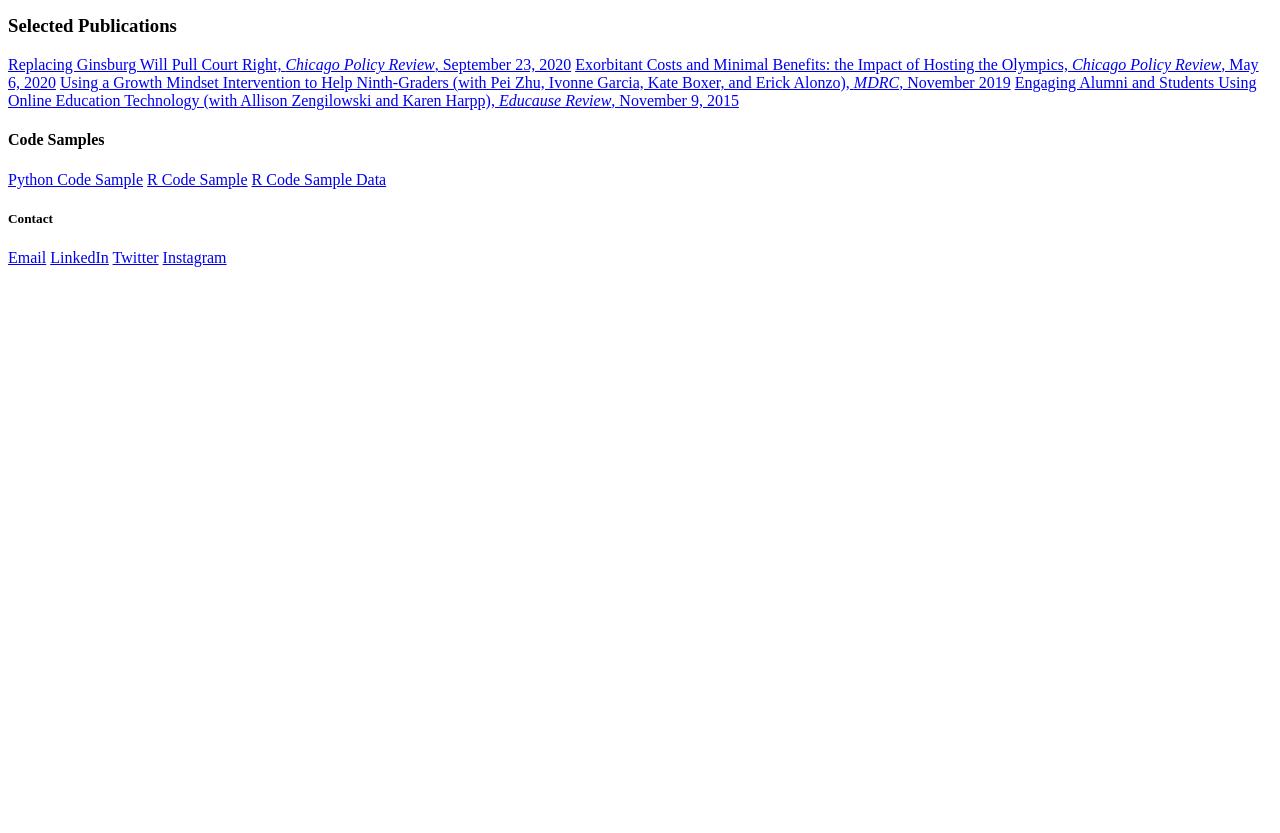
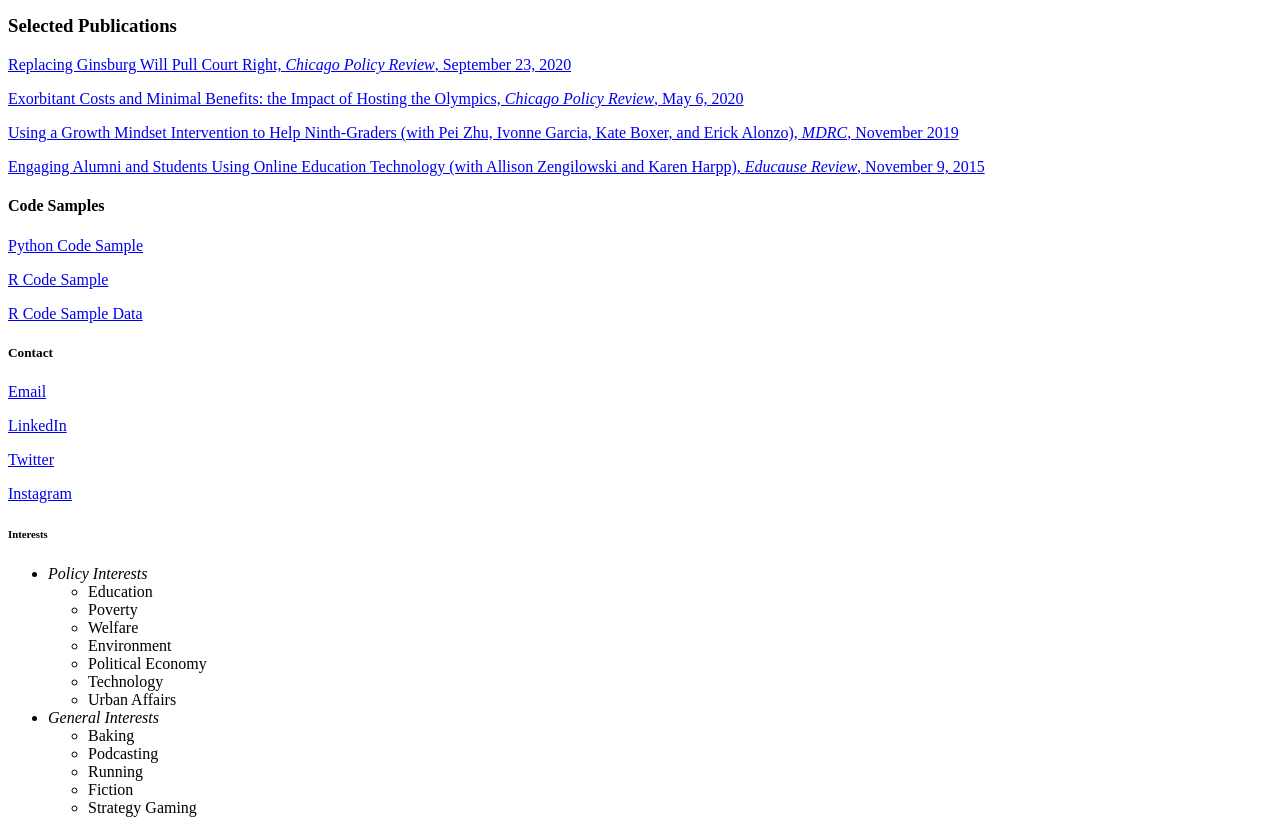
Before and after one commit to swadhera95/swadhera95.github.io, a plain HTML site: page index.html in a window 1280 px wide. Shown: the part 612-1445 px from the top of the page. Before the commit the page ends 895 px from the top, so only its background shows below. Drawn offline with Linux system fonts and the light colour scheme.

Commit message:
Update index.html

```diff
--- a/index.html
+++ b/index.html
@@ -43,35 +43,55 @@
     </p>
 
     <h3>Selected Publications</h3>
-      <p>
-      <a href="https://chicagopolicyreview.org/2020/09/23/replacing-ginsburg-will-pull-court-right/">Replacing Ginsburg Will Pull Court Right, <i>Chicago Policy Review</i>, September 23, 2020</a>
+      <p> <a href="https://chicagopolicyreview.org/2020/09/23/replacing-ginsburg-will-pull-court-right/">Replacing Ginsburg Will Pull Court Right, <i>Chicago Policy Review</i>, September 23, 2020</a> </p>
 
-      <a href="https://chicagopolicyreview.org/2020/05/06/exorbitant-costs-and-minimal-benefits-the-impact-of-hosting-the-olympics/">Exorbitant Costs and Minimal Benefits: the Impact of Hosting the Olympics, <i>Chicago Policy Review</i>, May 6, 2020</a>
+      <p><a href="https://chicagopolicyreview.org/2020/05/06/exorbitant-costs-and-minimal-benefits-the-impact-of-hosting-the-olympics/">Exorbitant Costs and Minimal Benefits: the Impact of Hosting the Olympics, <i>Chicago Policy Review</i>, May 6, 2020</a></p>
 
-      <a href="https://www.mdrc.org/publication/using-growth-mindset-intervention-help-ninth-graders">Using a Growth Mindset Intervention to Help Ninth-Graders (with Pei Zhu, Ivonne Garcia, Kate Boxer, and Erick Alonzo), <i>MDRC</i>, November 2019</a>
+      <p><a href="https://www.mdrc.org/publication/using-growth-mindset-intervention-help-ninth-graders">Using a Growth Mindset Intervention to Help Ninth-Graders (with Pei Zhu, Ivonne Garcia, Kate Boxer, and Erick Alonzo), <i>MDRC</i>, November 2019</a></p>
 
-      <a href="https://er.educause.edu/articles/2015/11/engaging-alumni-and-students-using-online-education-technology">Engaging Alumni and Students Using Online Education Technology (with Allison Zengilowski and Karen Harpp), <i>Educause Review</i>, November 9, 2015</a>
-      </p>
+      <p><a href="https://er.educause.edu/articles/2015/11/engaging-alumni-and-students-using-online-education-technology">Engaging Alumni and Students Using Online Education Technology (with Allison Zengilowski and Karen Harpp), <i>Educause Review</i>, November 9, 2015</a></p>
+
 
     <h4>Code Samples</h4>
-      <p>
-      <a href="https://swadhera95.github.io/Wadhera_PythonSample.py">Python Code Sample</a>
+      <p> <a href="https://swadhera95.github.io/Wadhera_PythonSample.py">Python Code Sample</a> </p>
 
-      <a href="https://swadhera95.github.io/Wadhera_RSample.R">R Code Sample</a>
+      <p><a href="https://swadhera95.github.io/Wadhera_RSample.R">R Code Sample</a></p>
 
-      <a href="https://swadhera95.github.io/modeling_df.rdata">R Code Sample Data</a>
-      </p>
+      <p><a href="https://swadhera95.github.io/modeling_df.rdata">R Code Sample Data</a></p>
+
 
     <h5>Contact</h5>
-      <p>
-      <a href="sidhant.wadhera@gmail.com">Email</a>
+      <p> <a href="sidhant.wadhera@gmail.com">Email</a> </p>
 
-      <a href="https://www.linkedin.com/in/sidhant-wadhera-02315682/">LinkedIn</a>
+      <p> <a href="https://www.linkedin.com/in/sidhant-wadhera-02315682/">LinkedIn</a> </p>
 
-      <a href="https://twitter.com/SidhantWadhera">Twitter</a>
+      <p> <a href="https://twitter.com/SidhantWadhera">Twitter</a> </p>
 
-      <a href="https://www.instagram.com/swadhera95/">Instagram</a>
-      </p>
+      <p> <a href="https://www.instagram.com/swadhera95/">Instagram</a> </p>
+
+    <h6>Interests</h6>
+    <p>
+      <ul>
+        <li><i>Policy Interests</i></li>
+          <ul>
+            <li>Education</li>
+            <li>Poverty</li>
+            <li>Welfare</li>
+            <li>Environment</li>
+            <li>Political Economy</li>
+            <li>Technology</li>
+            <li>Urban Affairs</li>
+          </ul>
+        <li><i>General Interests</i></li>
+          <ul>
+            <li>Baking</li>
+            <li>Podcasting</li>
+            <li>Running</li>
+            <li>Fiction</li>
+            <li>Strategy Gaming</li>
+          </ul>
+      </ul>
+    </p>
 
   </body>
 </html>
```
